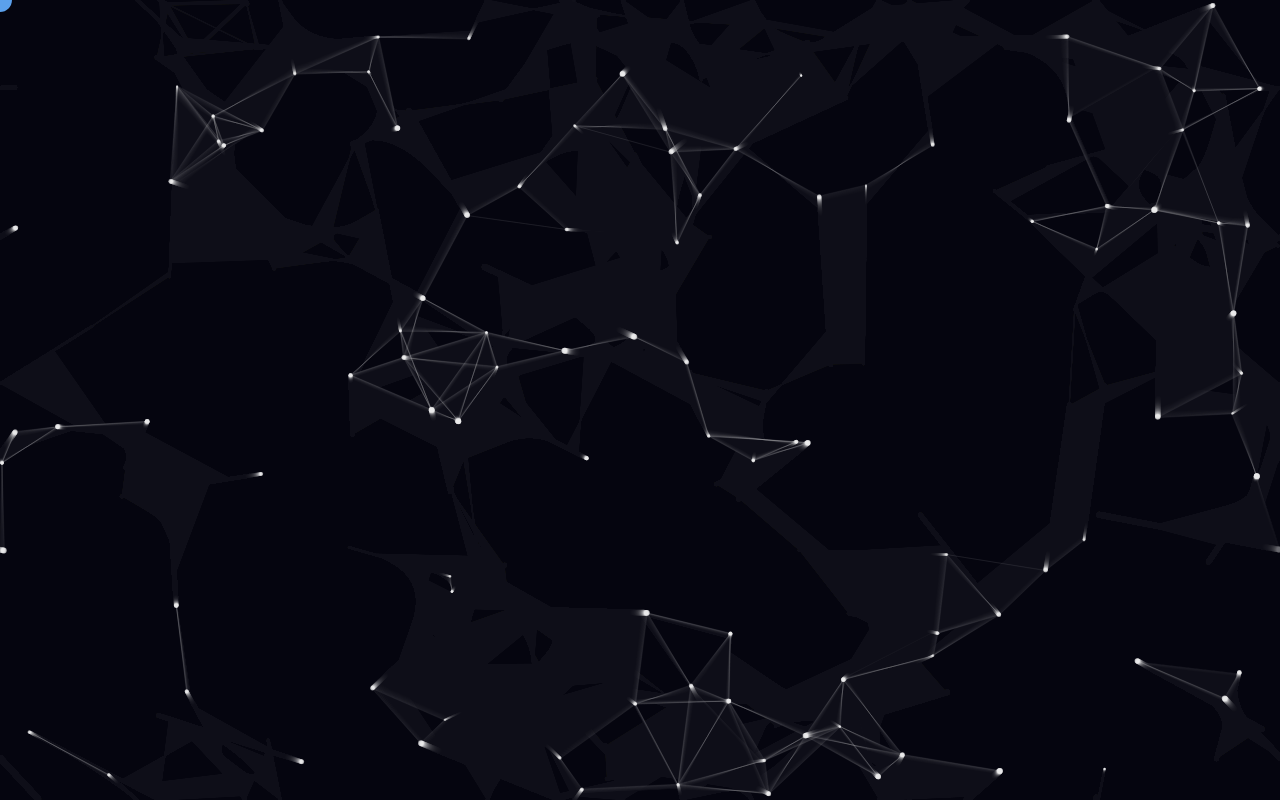
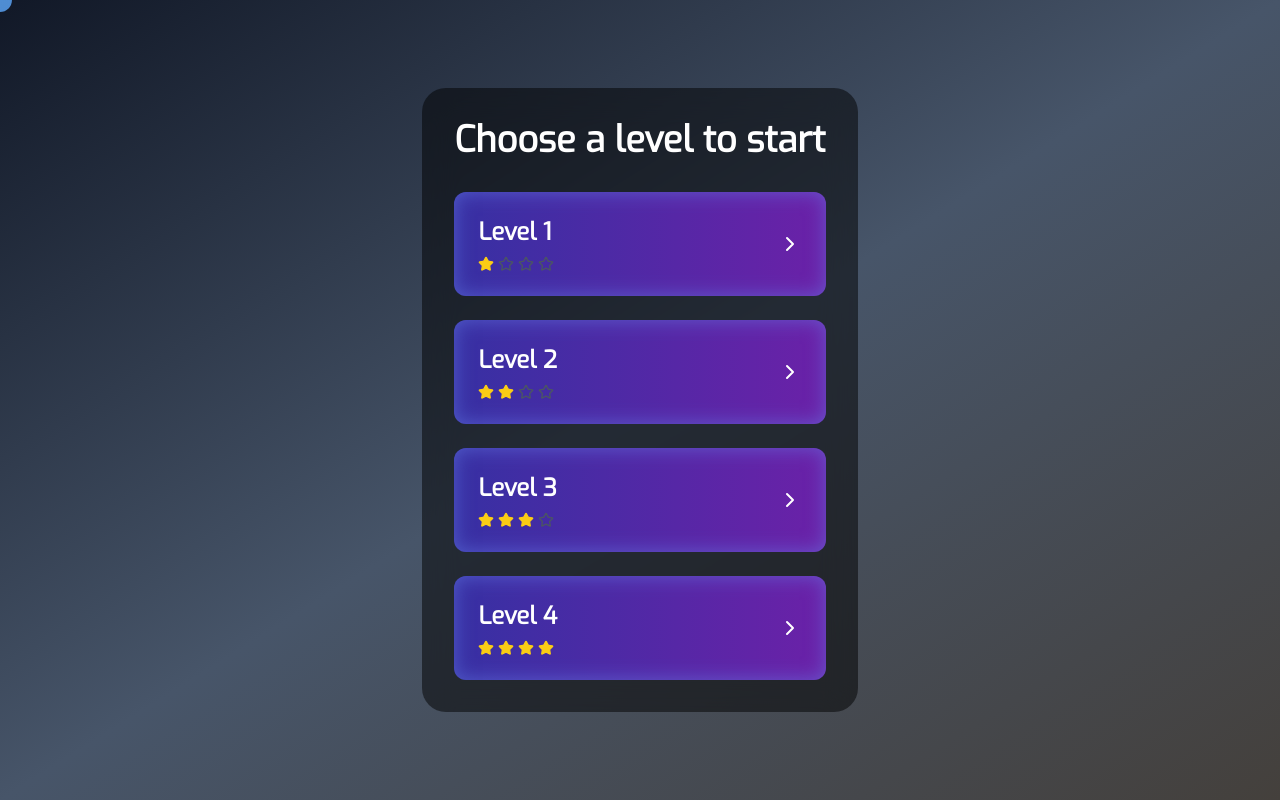
Before and after one commit to Zezo-Elkafoury/Exoplore-Exo-planet-learning-platform-, a Next.js app: page /levels in a window 1280 px wide. Before the commit this address had no page. Built offline with nearby package versions, Linux system fonts and the light colour scheme.

Commit message:
Created levels page

```diff
--- a/app/globals.css
+++ b/app/globals.css
@@ -11,7 +11,7 @@
   }
 
   ::-webkit-scrollbar-thumb {
-	background: rgb(71 85 105);;
+	background: rgb(71 85 105);
 	-webkit-border-radius: 1ex;
   }
 
--- a/app/layout.js
+++ b/app/layout.js
@@ -1,7 +1,6 @@
 import "./globals.css";
 import { Analytics } from "@vercel/analytics/react"
 import CustomCursor from "@/components/CustomCursor";
-import InteractiveBackground from "@/components/fullbg";
 import { Exo } from 'next/font/google'
 
 const exo_init = Exo({ subsets: ['latin'] ,
@@ -22,7 +21,6 @@ export default function RootLayout({ children }) {
       >
         <Analytics />
         <CustomCursor />
-        <InteractiveBackground />
         {children}
       </body>
     </html>
--- /dev/null
+++ b/app/levels/page.jsx
@@ -0,0 +1,103 @@
+'use client'
+import React, { useState } from 'react';
+import { motion } from 'framer-motion';
+import Link from 'next/link';
+import { ChevronRight, Star } from 'lucide-react';
+
+const LevelsPage = () => {
+  const [hoveredLevel, setHoveredLevel] = useState(null);
+
+  const levels = [
+    { name: "Level 1", path: "/level1", difficulty: 1 },
+    { name: "Level 2", path: "/level2", difficulty: 2 },
+    { name: "Level 3", path: "/level3", difficulty: 3 },
+    { name: "Level 4", path: "/level4", difficulty: 4 },
+  ];
+
+  const containerVariants = {
+    hidden: { opacity: 0 },
+    visible: {
+      opacity: 1,
+      transition: {
+        staggerChildren: 0.2,
+      },
+    },
+  };
+
+  const itemVariants = {
+    hidden: { x: -50, opacity: 0 },
+    visible: {
+      x: 0,
+      opacity: 1,
+      transition: {
+        type: "spring",
+        stiffness: 100,
+        damping: 12,
+      },
+    },
+  };
+
+  const generateStars = (difficulty) => {
+    return [...Array(4)].map((_, i) => (
+      <Star
+        key={i}
+        size={16}
+        className={i < difficulty ? 'text-yellow-400' : 'text-gray-600'}
+        fill={i < difficulty ? 'currentColor' : 'none'}
+      />
+    ));
+  };
+
+  return (
+    <div className="min-h-screen bg-gradient-to-br from-gray-900 via-slate-600 to-stone-700 flex justify-center items-center p-8">
+      <motion.div
+        className="bg-black bg-opacity-50 rounded-3xl p-8 backdrop-blur-lg"
+        variants={containerVariants}
+        initial="hidden"
+        animate="visible"
+      >
+        <h1 className="text-4xl font-bold text-center text-white mb-8">Choose a level to start</h1>
+        <div className="space-y-6">
+          {levels.map((level, index) => (
+            <motion.div
+              key={index}
+              variants={itemVariants}
+              whileHover={{ scale: 1.02 }}
+              whileTap={{ scale: 0.98 }}
+              onHoverStart={() => setHoveredLevel(index)}
+              onHoverEnd={() => setHoveredLevel(null)}
+            >
+              <Link href={level.path}>
+                <div className='relative overflow-hidden rounded-xl cursor-pointer'>
+                  <div className={`
+                    bg-gradient-to-r from-indigo-800 to-purple-800 p-6
+                    shadow-[inset_0_0_20px_rgba(102,126,234,0.6)]
+                    transition-all duration-300 ease-in-out
+                  `}>
+                    <div className="flex justify-between items-center">
+                      <div>
+                        <h2 className="text-2xl font-bold text-white mb-2">{level.name}</h2>
+                        <div className="flex space-x-1">
+                          {generateStars(level.difficulty)}
+                        </div>
+                      </div>
+                        <ChevronRight className="text-white" size={24} />
+                    </div>
+                  </div>
+                  <motion.div
+                    className="absolute inset-0 bg-gradient-to-r from-cyan-500 to-blue-500 opacity-0"
+                    initial={false}
+                    animate={{ opacity: hoveredLevel === index ? 0.2 : 0 }}
+                    transition={{ duration: 0.3 }}
+                  />
+                </div>
+              </Link>
+            </motion.div>
+          ))}
+        </div>
+      </motion.div>
+    </div>
+  );
+};
+
+export default LevelsPage;
--- a/app/page.js
+++ b/app/page.js
@@ -4,12 +4,14 @@ import Header from "@/components/Header";
 import FeaturesSection from "@/components/features";
 import IntroVideo from '@/components/intro';
 import QuoteSection from "@/components/qoute";
+import InteractiveBackground from "@/components/fullbg";
 
 
 export default function Home() {
   return (
     <>
           <Header />
+          <InteractiveBackground />
           <HeroSection videoSrc="/vid1.mp4" />
           <IntroVideo />
           <FeaturesSection />
```
